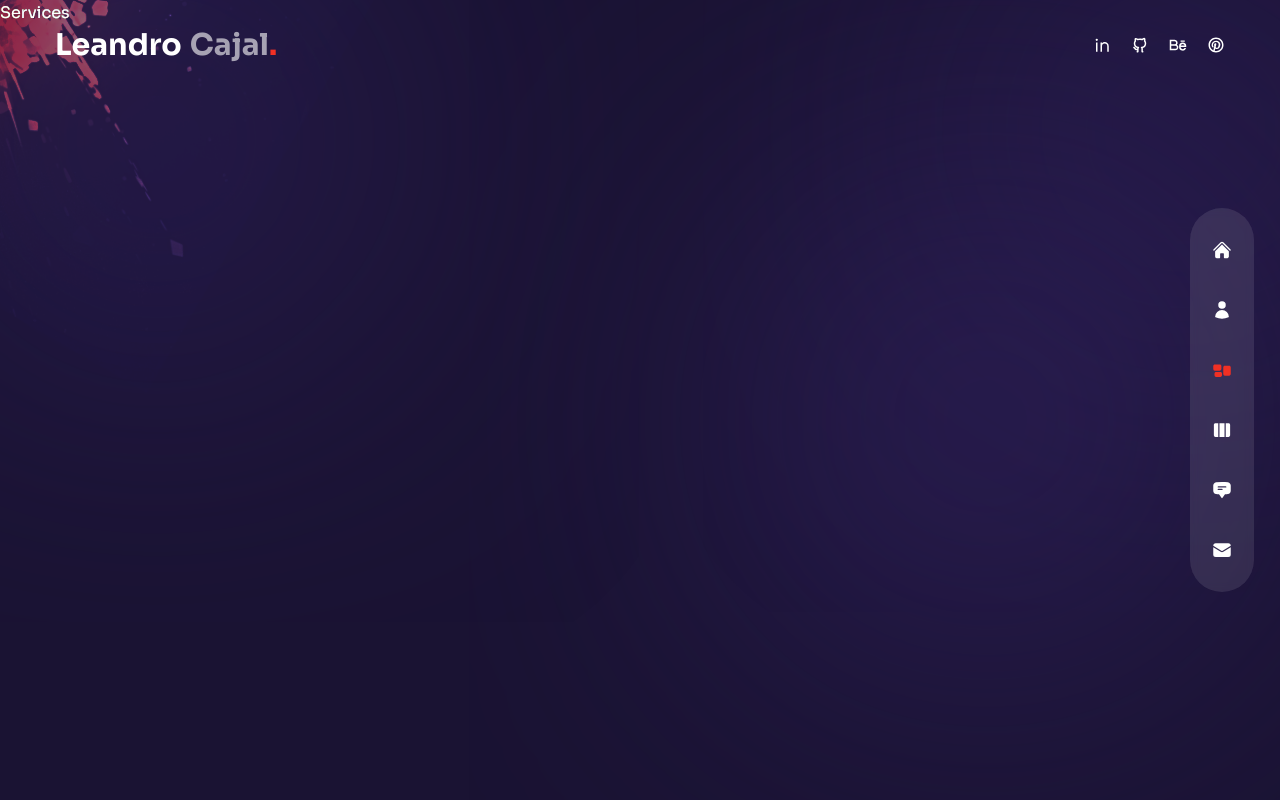
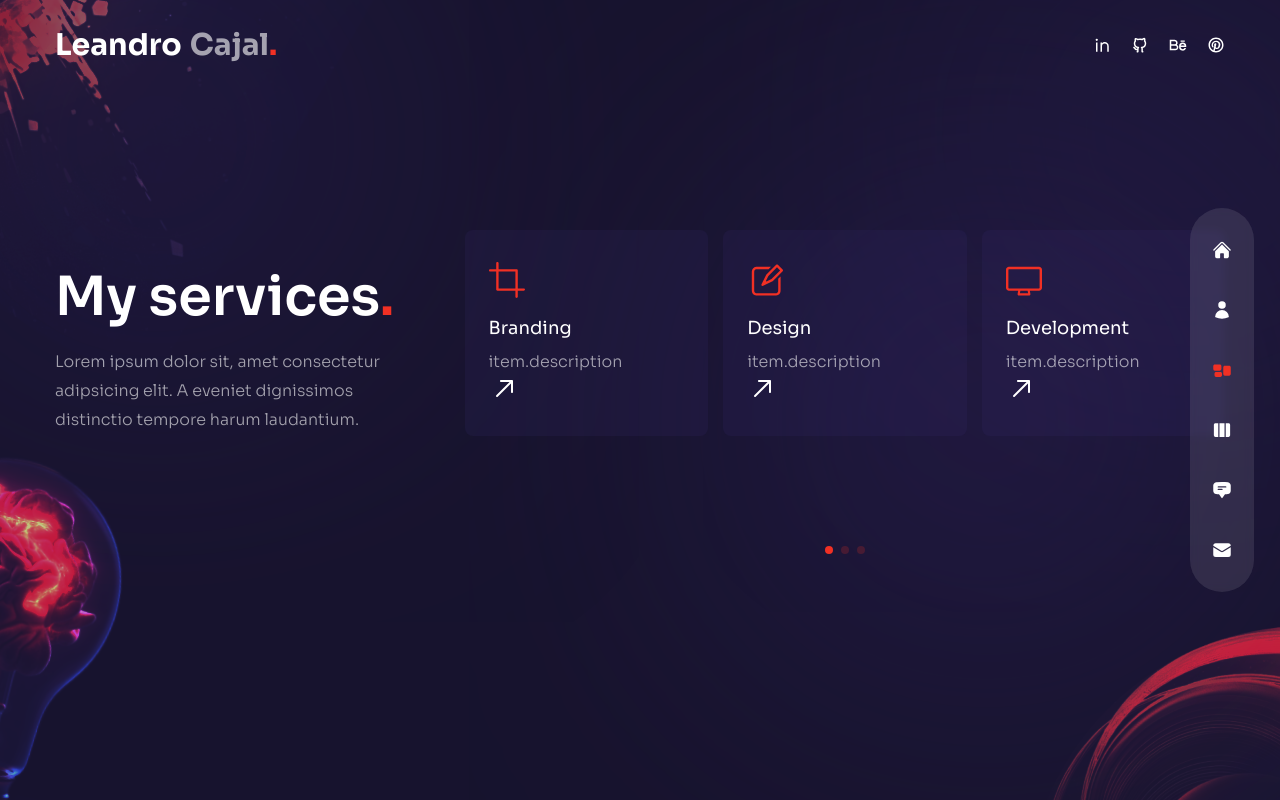
Before and after one commit to leandro-cajal/porfolio-nextjs, a Next.js app: page /services in a window 1280 px wide. Built offline with nearby package versions, Linux system fonts and the light colour scheme.

Commit message:
working on work section

```diff
--- a/components/Bulb.js
+++ b/components/Bulb.js
@@ -1,5 +1,18 @@
+// next image
+import Image from 'next/image';
+
 const Bulb = () => {
-  return <div>Bulb</div>;
+  return (
+    <div className='absolute -left-36 -bottom-12 rotate-12 mix-blend-color-dodge animate-pulse duration-75 z-10 w-[200px] xl:w-[260px]'>
+      <Image
+        src={'/bulb.png'}
+        width={260}
+        height={200}
+        className='w-full h-full'
+        alt=''
+      />
+    </div>
+  );
 };
 
 export default Bulb;
--- a/components/ServiceSlider.js
+++ b/components/ServiceSlider.js
@@ -5,8 +5,8 @@ import {
   RxDesktop,
   RxReader,
   RxRocket,
+  RxArrowTopRight,
 } from "react-icons/rx";
-
 
 // data
 const serviceData = [
@@ -37,8 +37,60 @@ const serviceData = [
   },
 ];
 
+// import swiper react components
+import { Swiper, SwiperSlide} from 'swiper/react';
+
+// import swiper styles
+import 'swiper/css';
+import 'swiper/css/free-mode';
+import 'swiper/css/pagination';
+
+// import required modules
+import { FreeMode, Pagination} from 'swiper';
+
+
 const ServiceSlider = () => {
-  return <div>Service Slider</div>;
+  return (
+    <Swiper
+      breakpoints={{
+        320: {
+          slidesPerView: 1,
+          spaceBetween: 15
+        },
+        640:{
+          slidesPerView: 3,
+          spaceBetween: 15
+        },
+      }}
+      freeMode={true}
+      pagination={{clickable:true}}
+      modules={[FreeMode, Pagination]}
+      className="h-[240px] sm:h-[340px]"
+      >
+        {
+          serviceData.map((item,index)=>{
+            return(
+              <SwiperSlide key={index}>
+                <section className="bg-[rgba(65,47,123,0.15)] h-max rounded-lg px-6 py-8 flex sm:flex-col gap-x-6 sm:gap-x-0 group cursor-pointer hover:bg-[rgba(89,65,169,0.15)] transition-all duration-300">
+                  {/* icon */}
+                  <div className="text-4xl text-accent mb-4">{item.icon}</div>
+                  {/* title & desc */}
+                  <article className="mb8
+                  ">
+                    <h6 className="mb-2 text-lg">{item.title}</h6>
+                    <p className="max-w-[350px] leading-normal">item.description</p>
+                  </article>
+                  {/* arrow */}
+                  <div className="text-3xl">
+                    <RxArrowTopRight  className="group-hover:rotate-45 group-hover:text-accent transition-all duration-300"/>
+                  </div>
+                </section>
+              </SwiperSlide>
+            )
+          })
+        }
+    </Swiper>
+  );
 };
 
 export default ServiceSlider;
--- a/pages/about/index.js
+++ b/pages/about/index.js
@@ -117,35 +117,64 @@ const About = () => {
         animate="show"
         exit="hidden"
         className='hidden xl:flex absolute -bottom-[5%] -left-80'>
-        <div className='w-[550px]'>
+        <div className=' w-[550px]'>
           <Avatar />
         </div>
       </motion.div>
-      <div className='container mx-auto h-full w-full flex flex-col items-center xl:flex-row gap-x-6'>
-        <div className='flex-1 flex flex-col justify-center'>
-          <h2 className='h2'>
-            Captivating <span className='text-accent'>stories</span> birth magnificent desings.</h2>
-          <p className='max-w-[500px] mx-auto xl:mx-0 mb-6 xl:mb-12 px-2 xl:px-0'>10 years ago, I began freelancing as a developer</p>
+      <div className='container mx-auto h-full w-full flex flex-col z-20 items-center xl:flex-row gap-x-6'>
+        <div className='flex-1 flex flex-col justify-start'>
+          <motion.h2
+            variants={fadeIn('right', 0.2)}
+            initial="hidden"
+            animate="show"
+            exit="hidden"
+            className='h2'>
+            Captivating <span className='text-accent'>stories</span> birth magnificent desings.</motion.h2>
+          <motion.p
+            variants={fadeIn('right', 0.4)}
+            initial="hidden"
+            animate="show"
+            exit="hidden"
+            className='max-w-[500px] mx-auto xl:mx-0 mb-6 xl:mb-12 px-2 xl:px-0'>2 years ago, I began freelancing as a developer</motion.p>
           {/* counters */}
-          <div className=''>
+          <motion.div
+            variants={fadeIn('right', 0.6)}
+            initial="hidden"
+            animate="show"
+            exit="hidden"
+            className='hidden md:flex md:max-x-xl xl:max-w-none mx-auto xl:mx-0 mb-8'>
+            <div className='flex flex-1 xl:gap-x-6'>
               {/* experience */}
               <div className='relative flex-1 after:w-[1px] after:h-full after:bg-white/10 after:absolute after:top-0 after:right-0'>
                 <div className='text-2xl xl:text-4xl font-extrabold text-accent mb-2'>
-                <CountUp start={0} end={250} duration={8} />
+                  <CountUp start={0} end={2} duration={8} /> +
+                </div>
+                <div className='text-xs uppercase tracking-[1px] leading-[1.4] max-w-[100px]'>Years of experience</div>
+              </div>
+              {/* projects */}
+              <div className='relative flex-1 after:w-[1px] after:h-full after:bg-white/10 after:absolute after:top-0 after:right-0'>
+                <div className='text-2xl xl:text-4xl font-extrabold text-accent mb-2'>
+                  <CountUp start={0} end={12} duration={4} />
+                </div>
+                <div className='text-xs uppercase tracking-[1px] leading-[1.4] max-w-[100px]'>Finished projects</div>
+              </div>
+              {/* clients */}
+              <div className='relative flex-1 after:w-[1px] after:h-full after:bg-white/10 after:absolute after:top-0 after:right-0'>
+                <div className='text-2xl xl:text-4xl font-extrabold text-accent mb-2'>
+                  <CountUp start={0} end={6} duration={6} />
                 </div>
                 <div className='text-xs uppercase tracking-[1px] leading-[1.4] max-w-[100px]'>Satisfied clients</div>
               </div>
-
-            <div className='relative flex-1 after:w-[1px] after:h-full after:bg-white/10 after:absolute after:top-0 after:right-0'>
-              <div className='text-2xl xl:text-4xl font-extrabold text-accent mb-2'>
-                <CountUp start={0} end={10} duration={8} /> +
             </div>
-              <div className='text-xs uppercase tracking-[1px] leading-[1.4] max-w-[100px]'>Years of experience</div>
-            </div>
-          </div>
+          </motion.div>
         </div>
         {/* info */}
-        <div className='flex flex-col w-full xl:max-w-[48%] h-[480px]'>
+        <motion.div
+          variants={fadeIn('left', 0.4)}
+          initial="hidden"
+          animate="show"
+          exit="hidden"
+          className='flex flex-col w-full xl:max-w-[48%] h-[480px]'>
           <div className='flex gap-x-4 xl:gap-x-8 mx-auto xl:mx-0 mb-4 z-20 relative'>
             {aboutData.map((item, itemIndex) => (
               <div
@@ -170,14 +199,15 @@ const About = () => {
                     {item.icons?.map((icon, iconIndex) => {
                       return (
                         <div key={iconIndex} className='text-2xl'>{icon}</div>
-                      )}
+                      )
+                    }
                     )}
                   </div>
                 </div>
               )
             })}
           </div>
-        </div>
+        </motion.div>
       </div>
     </div>
   );
--- a/pages/services/index.js
+++ b/pages/services/index.js
@@ -1,5 +1,50 @@
+// components
+import ServiceSlider from '../../components/ServiceSlider';
+import Bulb from '../../components/Bulb';
+import Circles from '../../components/Circles';
+
+
+// framer motion
+import { motion } from 'framer-motion';
+import { fadeIn } from '../../variants'
+
 const Services = () => {
-  return <div>Services</div>;
+  return (
+    <div className='h-full bg-primary/30 py-36 flex items-center'>
+      <Circles />
+      <div className='container mx-auto'>
+        <div className='flex flex-col xl:flex-row gap-x-8'>
+          {/* text */}
+          <div className='text-center flex xl:w-[30vw] flex-col lg:text-left mb-4 xl:mb-0'>
+            <motion.h2
+              variants={fadeIn('up', 0.3)}
+              initial='hidden'
+              animate='show'
+              exit='hidden'
+              className='h2 xl:mt-8'>My services<span className='text-accent'>.</span></motion.h2>
+            <motion.p
+              variants={fadeIn('up', 0.4)}
+              initial='hidden'
+              animate='show'
+              exit='hidden'
+              className='mb-4 max-w-[400px] mx-auto lg:mx-0'>
+              Lorem ipsum dolor sit, amet consectetur adipsicing elit. A eveniet dignissimos distinctio tempore harum laudantium.
+            </motion.p>
+          </div>
+          <motion.div
+            variants={fadeIn('down', 0.6)}
+            initial='hidden'
+            animate='show'
+            exit='hidden'
+            className='w-full xl:max-w-[65%]'>
+            {/* slider */}
+            <ServiceSlider />
+          </motion.div>
+        </div>
+      </div>
+      <Bulb />
+    </div>
+  );
 };
 
 export default Services;
```
Lines whose indentation alone changed are shown as unchanged.
